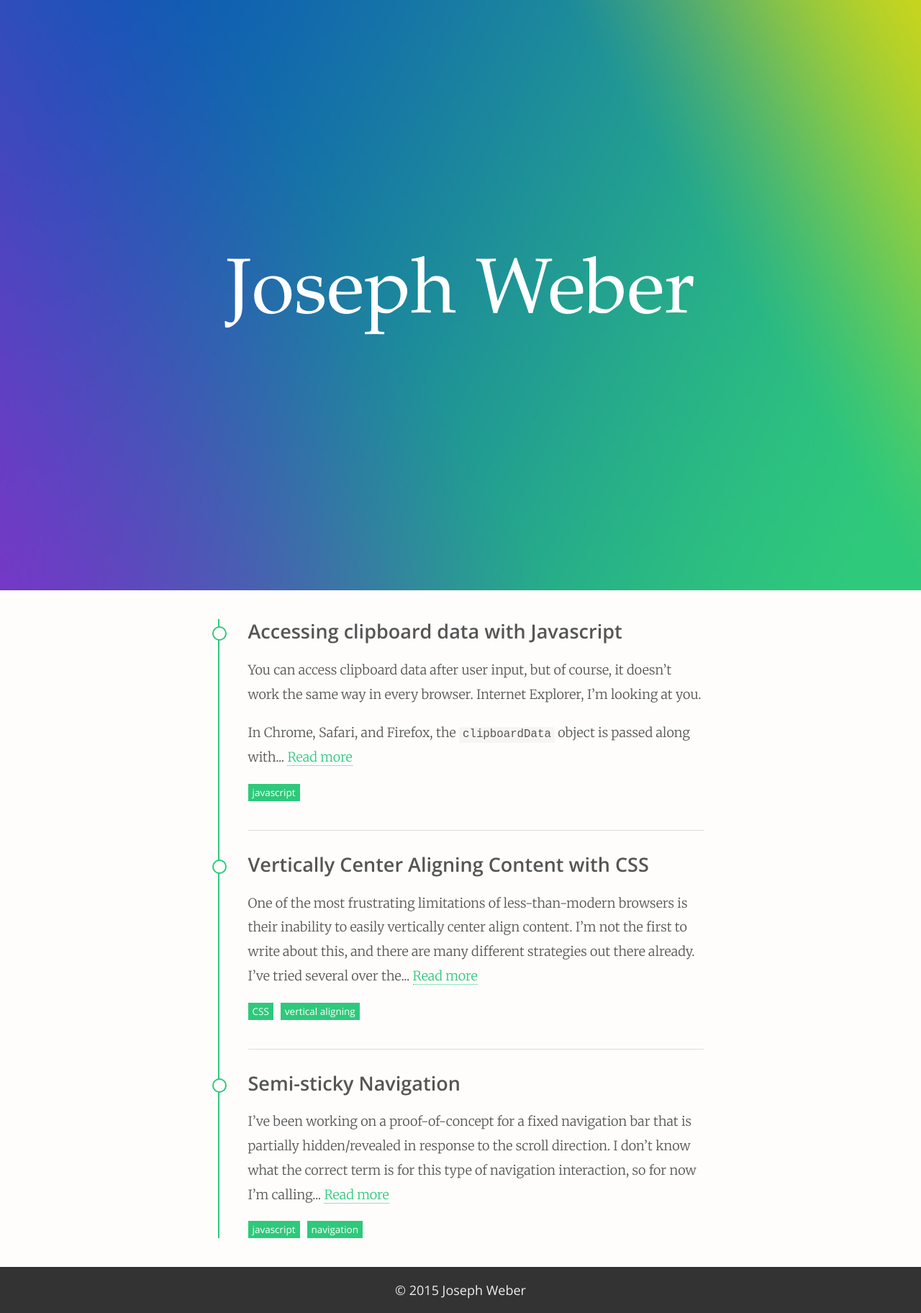
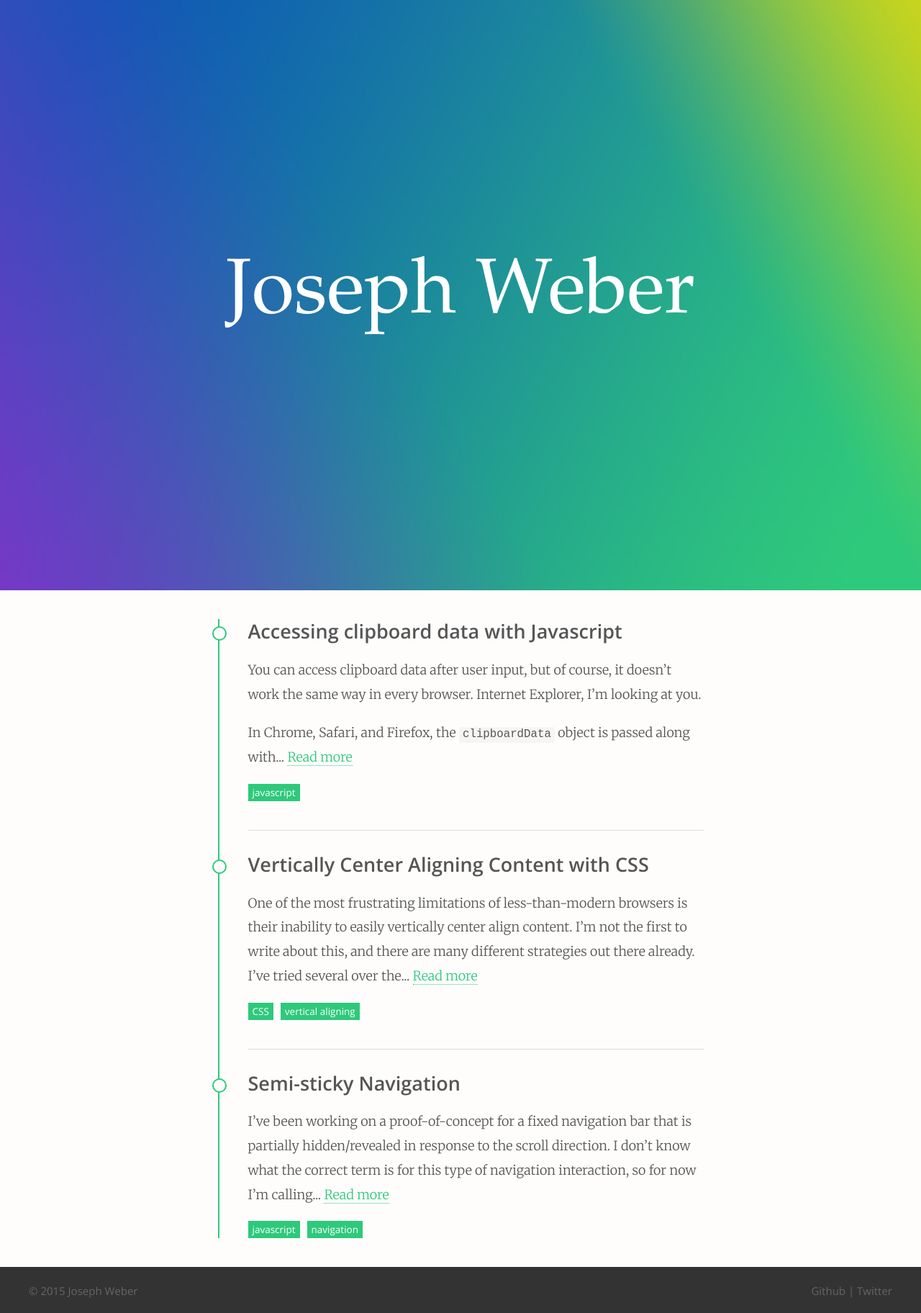
Before and after one commit to wosephjeber/wosephjeber.github.io, a Jekyll site: the page built from index.html, in a window 1280 px wide. Shown: the whole page at 72% size. Built offline with Jekyll 4.4.1, drawn with Linux system fonts in a browser that asks for light colours.

Commit message:
Update footer and colors

```diff
--- a/_includes/footer.html
+++ b/_includes/footer.html
@@ -1,5 +1,8 @@
 <footer>
-  <div class="contained centered align-center">
-    &copy; 2015 Joseph Weber
+  <div class="float-left">
+    <small class="brand-gray">&copy; 2015 Joseph Weber</small>
+  </div>
+  <div class="float-right">
+    <small><a href="http://github.com/wosephjeber">Github</a> | <a href="http://twitter.com/wosephjeber">Twitter</a></small>
   </div>
 </footer>
--- a/_sass/_general.scss
+++ b/_sass/_general.scss
@@ -9,14 +9,23 @@ body {
   padding: 0;
   width: 100%;
   height: 100%;
-  background-color: #fefdfc;
+  background-color: $body-color;
   color: $text-color;
   font-size: 18px;
   font-family: 'Open Sans', Helvetica, sans-serif;
 }
 
 footer {
+  @extend %clearfix;
   padding: 20px 40px;
   background-color: #333;
   color: $gray;
+
+  a {
+    color: $gray;
+
+    &:hover {
+      color: $light-gray;
+    }
+  }
 }
--- a/_sass/_home.scss
+++ b/_sass/_home.scss
@@ -24,7 +24,7 @@
     height: 20px;
     width: 20px;
     border: solid 2px $green;
-    background-color: #fefdfc;
+    background-color: $body-color;
     border-radius: 100%;
   }
 }
--- a/_sass/_layout.scss
+++ b/_sass/_layout.scss
@@ -70,3 +70,15 @@
 .padded {
   padding: 40px;
 }
+
+.float-left {
+  float: left;
+}
+
+.float-right {
+  float: right;
+}
+
+.float-none {
+  float: none;
+}
--- a/_sass/_typography.scss
+++ b/_sass/_typography.scss
@@ -29,7 +29,7 @@ h1 {
 h2 {
   font-size: 1.75em;
   padding-bottom: .25em;
-  border-bottom: solid 1px $gray;
+  border-bottom: solid 1px $light-gray;
 
   @media (min-width: 30em) {
     font-size: 1.875em;
--- a/_sass/_variables.scss
+++ b/_sass/_variables.scss
@@ -1,8 +1,9 @@
-$gray: #eee;
+$gray: #676564;
 $blue: #304dbb;
 $green: #2ec97b;
 $light-gray: #dddcdb;
 
+$body-color: #fefdfc;
 $text-color: #333;
 
 %clearfix {
```
